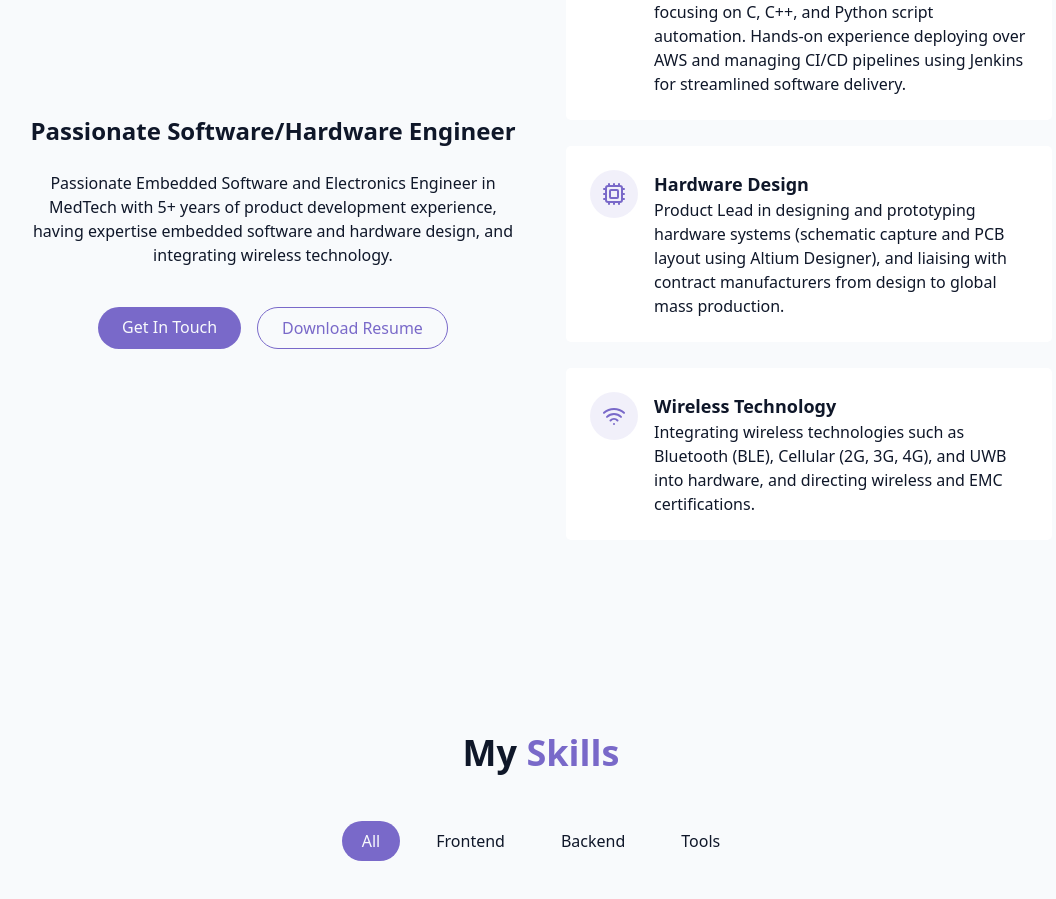
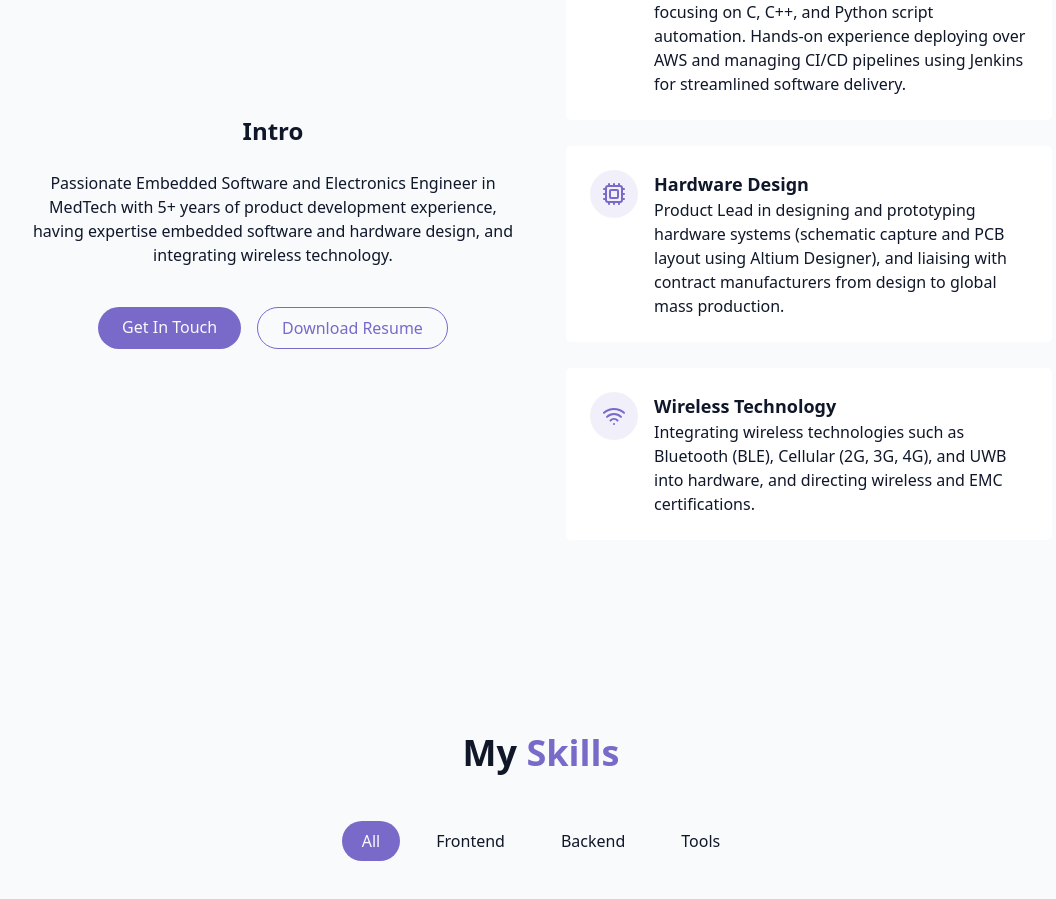
Before and after one commit to jak3ym/officialPortfolio, a React (Vite) app: page / in a window 1280 px wide. Shown: the part 1061-1960 px from the top of the page, without its empty margins (99-1155 px from the left). Built offline with nearby package versions, Linux system fonts and the light colour scheme.

Commit message:
main: Minor update to heading.

```diff
--- a/src/components/AboutSection.jsx
+++ b/src/components/AboutSection.jsx
@@ -11,7 +11,7 @@
 
             <div className="grid grid-cols-1 md:grid-cols-2 gap-12 items-center">
                 <div className="space-y-6">
-                    <h3 className="text-2xl font-semibold">Passionate Software/Hardware Engineer</h3>
+                    <h3 className="text-2xl font-semibold">Intro</h3>
 
                     <p className="text-muted-foreground">
                         Passionate Embedded Software and Electronics Engineer in MedTech with 5+ years of product development experience, having expertise embedded software and hardware design, and integrating wireless technology.
```
